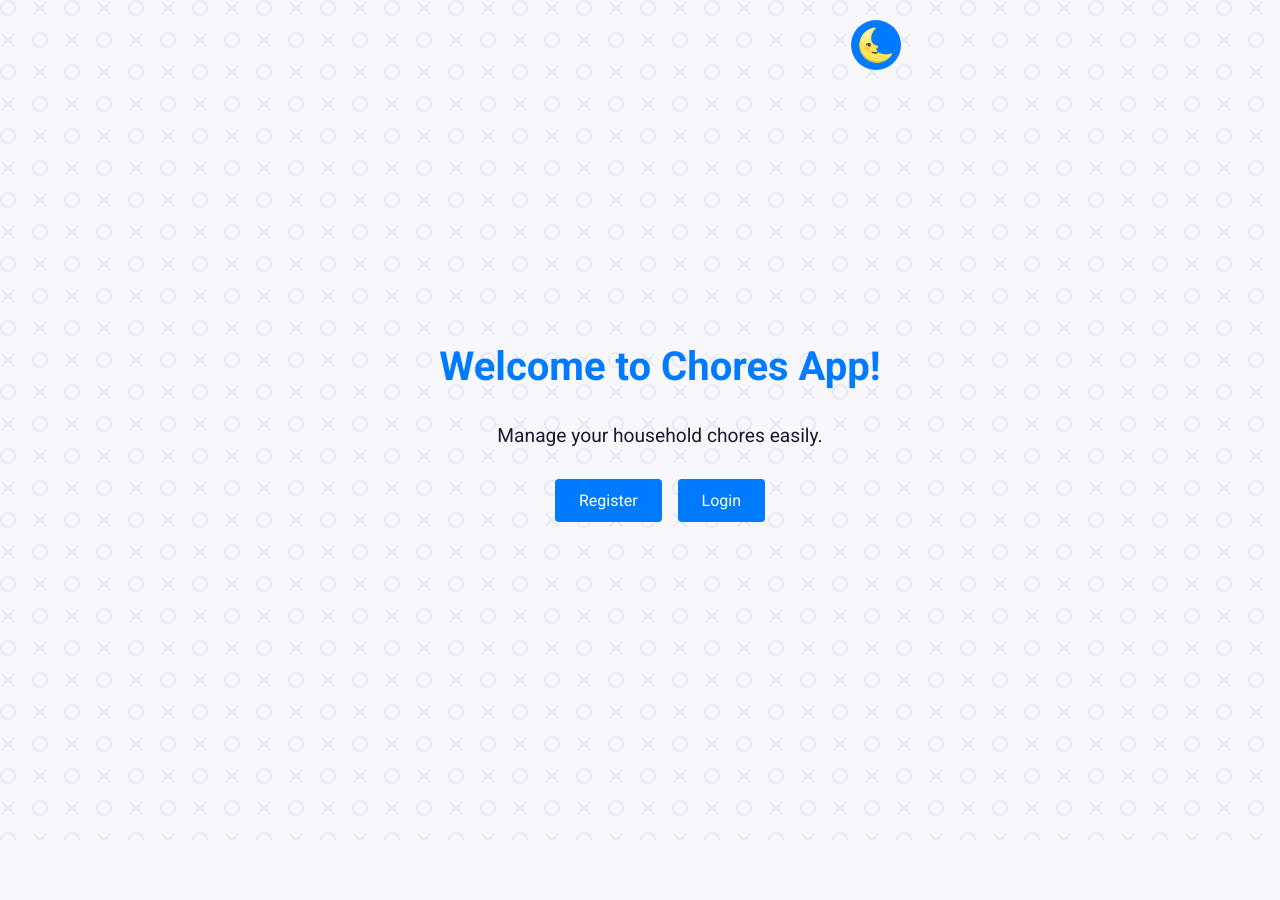
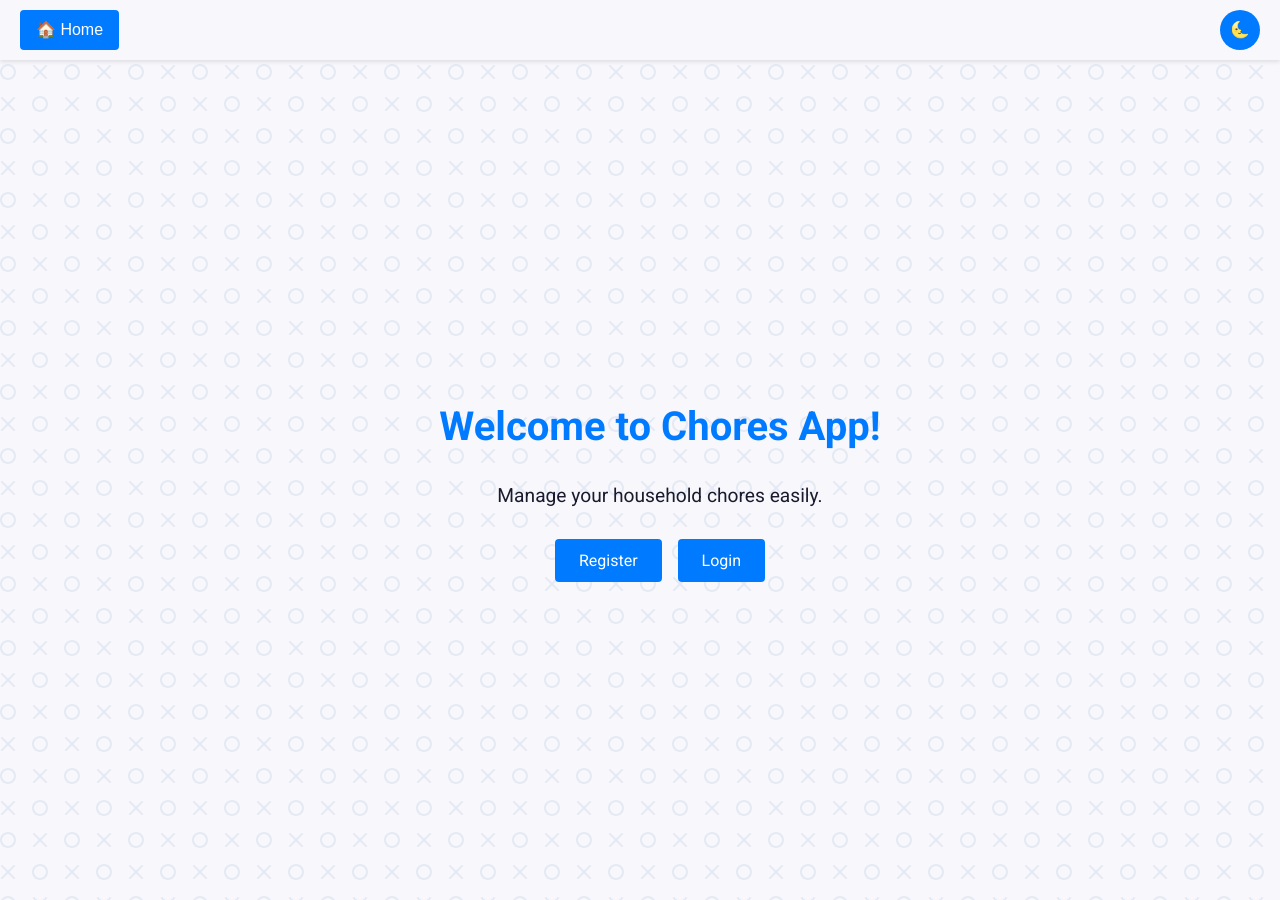
Before and after one commit to Ligo-code/react-todo, a React (Vite) app: page / in a window 1280 px wide. Before the commit the page ends 840 px from the top, so only its background shows below. Built offline with nearby package versions, Linux system fonts and the light colour scheme.

Commit message:
added pagination, fixed design

```diff
--- a/src/App.css
+++ b/src/App.css
@@ -82,8 +82,19 @@
   position: relative;
 }
 
+.header {
+  display: flex;
+  justify-content: space-between;
+  align-items: center;
+  position: absolute;
+  top: 20px;
+  left: 20px;
+  right: 20px;
+  z-index: 10;
+}
+
 .theme-toggle {
-  position: absolute;
+  position: centre;
   top: 20px;
   right: 20px;
 }
@@ -185,12 +196,12 @@
   background: linear-gradient(135deg, #a3c8f3, #055ebe); /* Градиент для светлой темы */
   border-radius: 8px;
   box-shadow: 0 4px 6px rgba(0, 0, 0, 0.1);
-  color: white; /* Белый текст для контраста */
+  color: white;
 }
 
 .dark-theme .todo-card {
   background: linear-gradient(135deg, #565b72, #00020c); /* Градиент для темной темы */
-  color: #e0e0e0; /* Светло-серый текст */
+  color: #e0e0e0;
 }
 
 .sort-buttons {
@@ -257,3 +268,65 @@
     width: 80%;
   }
 }
+
+/* Новый стиль для кнопок */
+.header button {
+  margin: 0;
+  padding: 10px 16px;
+  line-height: 1;
+}
+
+.header {
+  display: flex;
+  justify-content: space-between;
+  align-items: center;
+  padding: 10px 20px;
+  background-color: var(--background-color);
+  box-shadow: 0 2px 4px rgba(0, 0, 0, 0.1);
+  position: fixed;
+  top: 0;
+  left: 0;
+  right: 0;
+  z-index: 1000;
+  box-shadow: 0 2px 4px rgba(0, 0, 0, 0.1);
+}
+
+.home-button,
+.theme-toggle {
+  height: 40px;
+  display: flex;
+  align-items: center;
+  justify-content: center;
+  margin: 0;
+  border: none;
+  padding: 10px 16px;
+  font-size: 16px;
+  line-height: 1;
+  background-color: var(--button-bg);
+  color: white;
+  border-radius: 4px;
+  cursor: pointer;
+  transition: background-color 0.3s ease, transform 0.2s ease;
+}
+
+.header.theme-toggle {
+  align-items: center; /* Теперь этот стиль имеет приоритет */
+}
+
+.home-button:hover,
+.theme-toggle:hover {
+  background-color: var(--button-hover-bg);
+  transform: scale(1.05);
+}
+
+.theme-toggle {
+  border-radius: 50%;
+  width: 40px;
+  align-items: center;
+  justify-content: center;
+
+}
+
+.main-content {
+  padding-top: 60px; /* Отступ сверху, чтобы контент не перекрывался кнопками */
+}
--- a/src/App.jsx
+++ b/src/App.jsx
@@ -1,6 +1,12 @@
-import { BrowserRouter, Routes, Route, Navigate } from "react-router-dom";
+import {
+  BrowserRouter,
+  Routes,
+  Route,
+  Navigate,
+  useNavigate,
+} from "react-router-dom";
 import { useState, useContext } from "react";
-import { ThemeProvider, ThemeContext } from "./ThemeContext";
+import { ThemeContext } from "./ThemeContext";
 import HomeScreen from "./components/HomeScreen";
 import Register from "./components/Register";
 import Login from "./components/Login";
@@ -11,37 +17,52 @@
   const { isDarkTheme, toggleTheme } = useContext(ThemeContext);
   const [isLoggedIn, setIsLoggedIn] = useState(false);
   const [currentUser, setCurrentUser] = useState(null); // Состояние текущего пользователя
+  const navigate = useNavigate();
+  console.log("App rendered");
 
   return (
     <div className={`app ${isDarkTheme ? "dark-theme" : ""}`}>
-      <div className="theme-toggle">
-        <button onClick={toggleTheme} title="Toggle Theme">
+      {/*Новый контейнер для кнопок */}
+      <div className="header">
+        <button className="home-button" onClick={() => navigate("/")}>
+          🏠 Home
+        </button>
+        <button
+          className="theme-toggle"
+          onClick={toggleTheme}
+          title="Toggle Theme"
+        >
           {isDarkTheme ? "🌞" : "🌜"}
         </button>
       </div>
-
-      <BrowserRouter>
+      {/* Основной контент */}
+      <div className="main-content">
         <Routes>
           <Route path="/" element={<HomeScreen />} />
           <Route path="/register" element={<Register />} />
           <Route
             path="/login"
-            element={<Login setIsLoggedIn={setIsLoggedIn} setCurrentUser={setCurrentUser} />}
+            element={
+              <Login
+                setIsLoggedIn={setIsLoggedIn}
+                setCurrentUser={setCurrentUser}
+              />
+            }
           />
           <Route
             path="/app"
-            element={isLoggedIn ? <TodoApp currentUser={currentUser} /> : <Navigate to="/login" />}
+            element={
+              isLoggedIn ? (
+                <TodoApp currentUser={currentUser} />
+              ) : (
+                <Navigate to="/login" />
+              )
+            }
           />
         </Routes>
-      </BrowserRouter>
+      </div>
     </div>
   );
 }
 
-export default function Root() {
-  return (
-    <ThemeProvider>
-      <App />
-    </ThemeProvider>
-  );
-}
+export default App;
--- a/src/components/AddTodoForm.jsx
+++ b/src/components/AddTodoForm.jsx
@@ -42,7 +42,7 @@
       setTodoTitle("");
       setAssignedTo("");
     } catch (error) {
-      console.error("❌ Failed to add task:", error);
+      console.error("Failed to add task:", error);
       setError("Failed to add task. Try again!");
     } finally {
       setIsLoading(false);
--- a/src/components/Login.jsx
+++ b/src/components/Login.jsx
@@ -35,7 +35,7 @@
         const user = data.records[0]; // Если в ответе 1 запись - все ок
 
         setIsLoggedIn(true);
-        console.log("✅ Logged-in user:", user);
+        console.log("Logged-in user:", user);
 
         setCurrentUser({
           id: user.id, // ID пользователя из Airtable
@@ -45,7 +45,7 @@
 
         navigate("/app");
       } else if (data.records.length > 1) {
-        console.error("⚠️ Unexpected multiple records found:", data.records);
+        console.error("Unexpected multiple records found:", data.records);
         return setError("Multiple accounts found. Please check Airtable.");
       } else {
         return setError("Invalid username or password.");
--- a/src/components/Register.jsx
+++ b/src/components/Register.jsx
@@ -50,16 +50,16 @@
 
       if (!response.ok) {
         const errorData = await response.json();
-        console.error("❌ Error response from Airtable:", errorData);
+        console.error("Error response from Airtable:", errorData);
         throw new Error(errorData.error?.message || "Failed to register user.");
       }
 
       const data = await response.json();
-      console.log("✅ Registered user ID:", data.id);
+      console.log("Registered user ID:", data.id);
 
       navigate("/login");
     } catch (error) {
-      console.error("❌ Registration error:", error);
+      console.error("Registration error:", error);
       setError(error.message || "Failed to register user. Please try again.");
     }
   };
--- a/src/components/TodoApp.jsx
+++ b/src/components/TodoApp.jsx
@@ -2,6 +2,7 @@
 import AddTodoForm from "./AddTodoForm";
 import TodoList from "./TodoList";
 import styles from "./TodoApp.module.css";
+import { useNavigate } from "react-router-dom";
 
 function TodoApp({ currentUser }) {
   const [todoList, setTodoList] = useState([]);
@@ -10,6 +11,7 @@
   const [error, setError] = useState(null);
   const [sortType, setSortType] = useState("title");
   const [sortOrder, setSortOrder] = useState("asc");
+  const navigate = useNavigate();
 
   console.log("Current User:", currentUser);
 
@@ -17,11 +19,15 @@
     const loadUsers = async () => {
       try {
         const response = await fetch(
-          `https://api.airtable.com/v0/${import.meta.env.VITE_AIRTABLE_BASE_ID}/Users`,
+          `https://api.airtable.com/v0/${
+            import.meta.env.VITE_AIRTABLE_BASE_ID
+          }/Users`,
           {
             method: "GET",
             headers: {
-              Authorization: `Bearer ${import.meta.env.VITE_AIRTABLE_API_TOKEN}`,
+              Authorization: `Bearer ${
+                import.meta.env.VITE_AIRTABLE_API_TOKEN
+              }`,
             },
           }
         );
@@ -30,7 +36,7 @@
         const data = await response.json();
         setUsers(data.records || []);
       } catch (error) {
-        console.error("❌ Error loading users:", error);
+        console.error("Error loading users:", error);
         setError("Failed to load users.");
       }
     };
@@ -39,13 +45,17 @@
   }, []);
 
   useEffect(() => {
-    loadData();
+    if (currentUser) {
+      loadData();
+    }
   }, [currentUser]);
 
   const loadData = async () => {
     try {
       const response = await fetch(
-        `https://api.airtable.com/v0/${import.meta.env.VITE_AIRTABLE_BASE_ID}/Tasks`,
+        `https://api.airtable.com/v0/${
+          import.meta.env.VITE_AIRTABLE_BASE_ID
+        }/Tasks`,
         {
           method: "GET",
           headers: {
@@ -67,7 +77,7 @@
       }));
       setTodoList(tasks);
     } catch (error) {
-      console.error("❌ Error loading tasks:", error);
+      console.error("Error loading tasks:", error);
       setError("Failed to load tasks.");
     } finally {
       setIsLoading(false);
@@ -76,10 +86,14 @@
 
   const addTodo = async (newTodo, assignedTo) => {
     try {
-      const assignedArray = Array.isArray(assignedTo) ? assignedTo : [assignedTo];
+      const assignedArray = Array.isArray(assignedTo)
+        ? assignedTo
+        : [assignedTo];
 
       const response = await fetch(
-        `https://api.airtable.com/v0/${import.meta.env.VITE_AIRTABLE_BASE_ID}/Tasks`,
+        `https://api.airtable.com/v0/${
+          import.meta.env.VITE_AIRTABLE_BASE_ID
+        }/Tasks`,
         {
           method: "POST",
           headers: {
@@ -98,14 +112,14 @@
 
       if (!response.ok) {
         const errorData = await response.json();
-        console.error("❌ Error adding task:", errorData);
+        console.error("Error adding task:", errorData);
         throw new Error("Failed to add task.");
       }
 
-      console.log("✅ Task added successfully.");
+      console.log("Task added successfully.");
       loadData();
     } catch (error) {
-      console.error("❌ Error adding task:", error);
+      console.error("Error adding task:", error);
       setError("Failed to add task. Please try again.");
     }
   };
@@ -113,7 +127,9 @@
   const removeTodo = async (todoId) => {
     try {
       await fetch(
-        `https://api.airtable.com/v0/${import.meta.env.VITE_AIRTABLE_BASE_ID}/Tasks/${todoId}`,
+        `https://api.airtable.com/v0/${
+          import.meta.env.VITE_AIRTABLE_BASE_ID
+        }/Tasks/${todoId}`,
         {
           method: "DELETE",
           headers: {
@@ -131,7 +147,9 @@
   const editTodo = async (todoId, newTitle) => {
     try {
       await fetch(
-        `https://api.airtable.com/v0/${import.meta.env.VITE_AIRTABLE_BASE_ID}/Tasks/${todoId}`,
+        `https://api.airtable.com/v0/${
+          import.meta.env.VITE_AIRTABLE_BASE_ID
+        }/Tasks/${todoId}`,
         {
           method: "PATCH",
           headers: {
@@ -156,7 +174,9 @@
     try {
       const todo = todoList.find((todo) => todo.id === todoId);
       await fetch(
-        `https://api.airtable.com/v0/${import.meta.env.VITE_AIRTABLE_BASE_ID}/Tasks/${todoId}`,
+        `https://api.airtable.com/v0/${
+          import.meta.env.VITE_AIRTABLE_BASE_ID
+        }/Tasks/${todoId}`,
         {
           method: "PATCH",
           headers: {
@@ -178,14 +198,15 @@
   };
 
   // Фильтрация задач
-  const parentTasks = todoList.filter((task) =>
-    currentUser.role === "parent" && Array.isArray(task.assignedTo)
+  const parentTasks = todoList.filter(
+    (task) => currentUser.role === "parent" && Array.isArray(task.assignedTo)
   );
 
-  const childTasks = todoList.filter((task) =>
-    currentUser.role === "child" &&
-    Array.isArray(task.assignedTo) &&
-    task.assignedTo.includes(currentUser.id)
+  const childTasks = todoList.filter(
+    (task) =>
+      currentUser.role === "child" &&
+      Array.isArray(task.assignedTo) &&
+      task.assignedTo.includes(currentUser.id)
   );
 
   // Сортировка задач
@@ -234,7 +255,9 @@
         </>
       )}
       <TodoList
-        todos={sortedTasks(currentUser.role === "parent" ? parentTasks : childTasks)}
+        todos={sortedTasks(
+          currentUser.role === "parent" ? parentTasks : childTasks
+        )}
         onRemoveTodo={removeTodo}
         onEditTodo={editTodo}
         onToggleCompleted={toggleCompleted}
--- a/src/index.css
+++ b/src/index.css
@@ -10,8 +10,8 @@
   --task-text: #333;
   --task-border: #e0e0e0;
   --task-hover-bg: #f0f0f0;
-  --theme-toggle-bg: #87CEEB;
-  --theme-toggle-color: #FFD700;
+  --theme-toggle-bg: #87ceeb;
+  --theme-toggle-color: #ffd700;
 }
 
 .dark-theme {
@@ -26,8 +26,8 @@
   --task-text: #e0e0e0;
   --task-border: #444;
   --task-hover-bg: #33334d;
-  --theme-toggle-bg: #1A1A40;
-  --theme-toggle-color: #FFD700;
+  --theme-toggle-bg: #1a1a40;
+  --theme-toggle-color: #ffd700;
 }
 
 body {
@@ -61,7 +61,8 @@
   border-radius: 4px;
   padding: 10px;
   font-size: 14px;
-  transition: background-color 0.3s ease, color 0.3s ease, border-color 0.3s ease;
+  transition: background-color 0.3s ease, color 0.3s ease,
+    border-color 0.3s ease;
 }
 
 input:hover {
@@ -72,21 +73,3 @@
   border-color: var(--button-bg);
   outline: none;
 }
-
-.theme-toggle button {
-  width: 50px;
-  height: 50px;
-  font-size: 2em;
-  display: flex;
-  justify-content: center;
-  align-items: center;
-  border-radius: 50%;
-  transition: background-color 0.3s ease, transform 0.2s ease;
-  background-color: var(--theme-toggle-bg);
-  color: var(--theme-toggle-color);
-}
-
-.theme-toggle button:hover {
-  transform: scale(1.1);
-  opacity: 0.9;
-}
--- a/src/main.jsx
+++ b/src/main.jsx
@@ -1,10 +1,16 @@
 import { StrictMode } from "react";
 import { createRoot } from "react-dom/client";
+import { BrowserRouter } from "react-router-dom";
+import { ThemeProvider } from "./ThemeContext";
 import "./index.css";
 import App from "./App.jsx";
 
 createRoot(document.getElementById("root")).render(
   <StrictMode>
-    <App />
+    <ThemeProvider>  {/* ThemeProvider ОБОРАЧИВАЕТ App */}
+      <BrowserRouter>
+        <App />
+      </BrowserRouter>
+    </ThemeProvider>
   </StrictMode>
 );
```
Also changed, not shown: src/components/TodoList.jsx (+50 -11 lines), src/components/TodoList.module.css (+22 -0 lines), src/components/TodoListItem.jsx (+24 -9 lines), src/components/TodoApp.module.css (indentation only).
